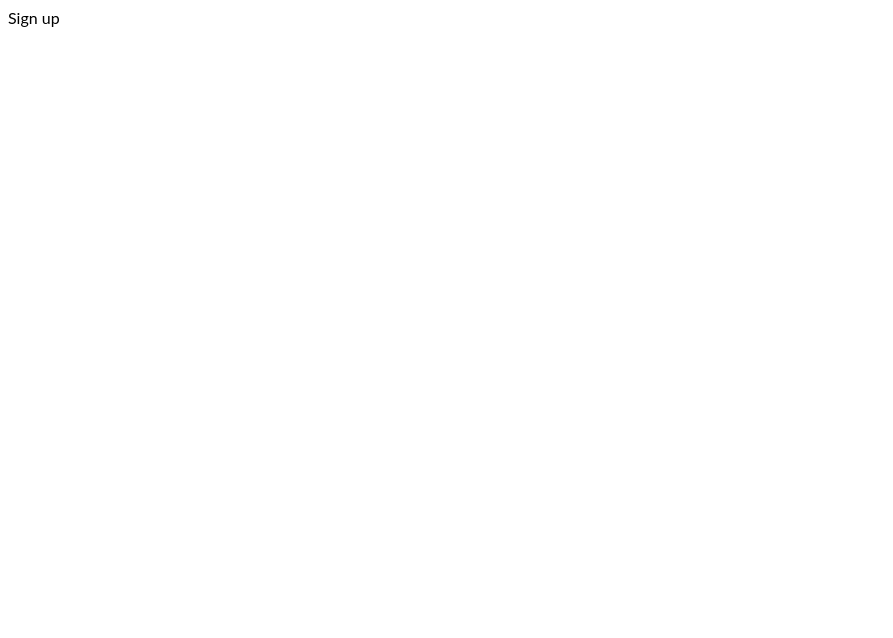
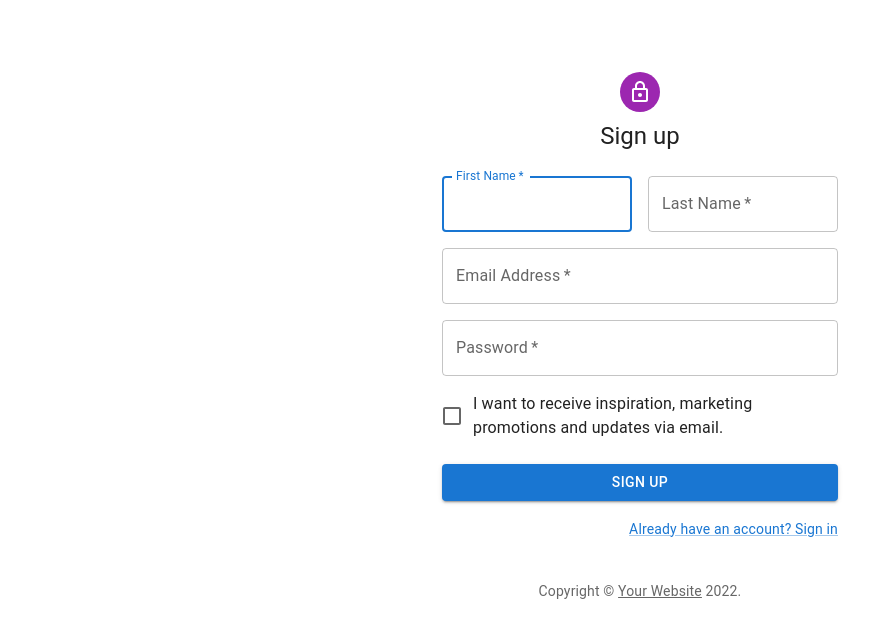
Before and after one commit to EddieSource/scale1to10, a React (Create React App) app: page /signup in a window 1280 px wide. Shown: the top 638 px of the page, without its empty margins (0-893 px from the left). Built offline with nearby package versions, Linux system fonts and the light colour scheme.

Commit message:
Sign Up pages completed

```diff
--- a/src/App.js
+++ b/src/App.js
@@ -18,7 +18,7 @@
         }}
       >
         <Link to="/login">login</Link> | <Link to="/signup">signup</Link>
-        <Link to="/profile"></Link>
+        <Link to="/profile">profile</Link>
       </nav>
 
       <Outlet />
--- a/src/pages/ProfilePage.js
+++ b/src/pages/ProfilePage.js
@@ -0,0 +1,7 @@
+import React from "react";
+
+const ProfilePage = () => {
+  return <div>Profile</div>;
+};
+
+export default ProfilePage;
--- a/src/pages/SignupPage.js
+++ b/src/pages/SignupPage.js
@@ -1,7 +1,132 @@
-import React from "react";
+import * as React from 'react';
+import Avatar from '@mui/material/Avatar';
+import Button from '@mui/material/Button';
+import CssBaseline from '@mui/material/CssBaseline';
+import TextField from '@mui/material/TextField';
+import FormControlLabel from '@mui/material/FormControlLabel';
+import Checkbox from '@mui/material/Checkbox';
+import Link from '@mui/material/Link';
+import Grid from '@mui/material/Grid';
+import Box from '@mui/material/Box';
+import LockOutlinedIcon from '@mui/icons-material/LockOutlined';
+import Typography from '@mui/material/Typography';
+import Container from '@mui/material/Container';
+import { createTheme, ThemeProvider } from '@mui/material/styles';
 
-const SignupPage = () => {
-  return <div>Sign up</div>;
-};
+function Copyright(props) {
+  return (
+    <Typography variant="body2" color="text.secondary" align="center" {...props}>
+      {'Copyright © '}
+      <Link color="inherit" href="https://mui.com/">
+        Your Website
+      </Link>{' '}
+      {new Date().getFullYear()}
+      {'.'}
+    </Typography>
+  );
+}
 
-export default SignupPage;
+const theme = createTheme();
+
+export default function SignUp() {
+  const handleSubmit = (event) => {
+    event.preventDefault();
+    const data = new FormData(event.currentTarget);
+    // eslint-disable-next-line no-console
+    console.log({
+      email: data.get('email'),
+      password: data.get('password'),
+    });
+  };
+
+  return (
+    <ThemeProvider theme={theme}>
+      <Container component="main" maxWidth="xs">
+        <CssBaseline />
+        <Box
+          sx={{
+            marginTop: 8,
+            display: 'flex',
+            flexDirection: 'column',
+            alignItems: 'center',
+          }}
+        >
+          <Avatar sx={{ m: 1, bgcolor: 'secondary.main' }}>
+            <LockOutlinedIcon />
+          </Avatar>
+          <Typography component="h1" variant="h5">
+            Sign up
+          </Typography>
+          <Box component="form" noValidate onSubmit={handleSubmit} sx={{ mt: 3 }}>
+            <Grid container spacing={2}>
+              <Grid item xs={12} sm={6}>
+                <TextField
+                  autoComplete="given-name"
+                  name="firstName"
+                  required
+                  fullWidth
+                  id="firstName"
+                  label="First Name"
+                  autoFocus
+                />
+              </Grid>
+              <Grid item xs={12} sm={6}>
+                <TextField
+                  required
+                  fullWidth
+                  id="lastName"
+                  label="Last Name"
+                  name="lastName"
+                  autoComplete="family-name"
+                />
+              </Grid>
+              <Grid item xs={12}>
+                <TextField
+                  required
+                  fullWidth
+                  id="email"
+                  label="Email Address"
+                  name="email"
+                  autoComplete="email"
+                />
+              </Grid>
+              <Grid item xs={12}>
+                <TextField
+                  required
+                  fullWidth
+                  name="password"
+                  label="Password"
+                  type="password"
+                  id="password"
+                  autoComplete="new-password"
+                />
+              </Grid>
+              <Grid item xs={12}>
+                <FormControlLabel
+                  control={<Checkbox value="allowExtraEmails" color="primary" />}
+                  label="I want to receive inspiration, marketing promotions and updates via email."
+                />
+              </Grid>
+            </Grid>
+            <Button
+              type="submit"
+              fullWidth
+              variant="contained"
+              sx={{ mt: 3, mb: 2 }}
+            >
+              Sign Up
+            </Button>
+            <Grid container justifyContent="flex-end">
+              <Grid item>
+                <Link href="#" variant="body2">
+                  Already have an account? Sign in
+                </Link>
+              </Grid>
+            </Grid>
+          </Box>
+        </Box>
+        <Copyright sx={{ mt: 5 }} />
+      </Container>
+    </ThemeProvider>
+  );
+}
```
